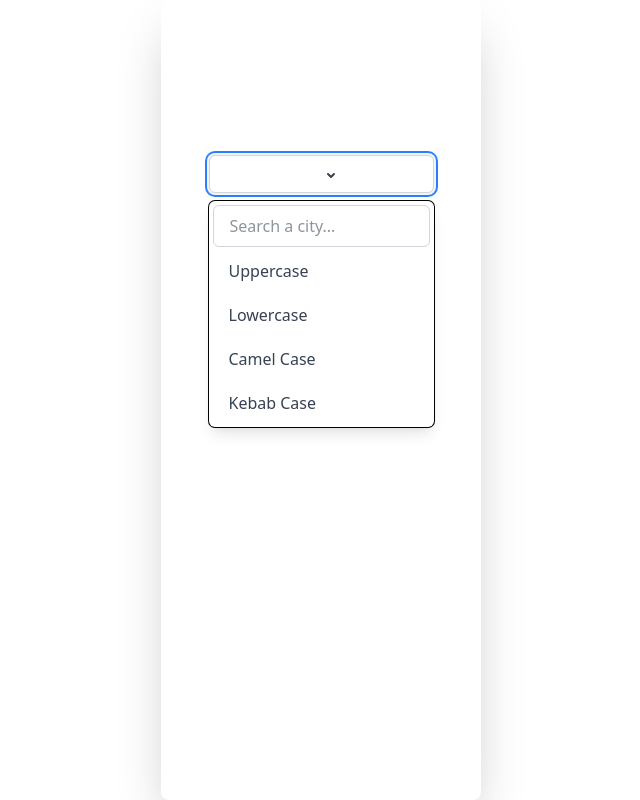
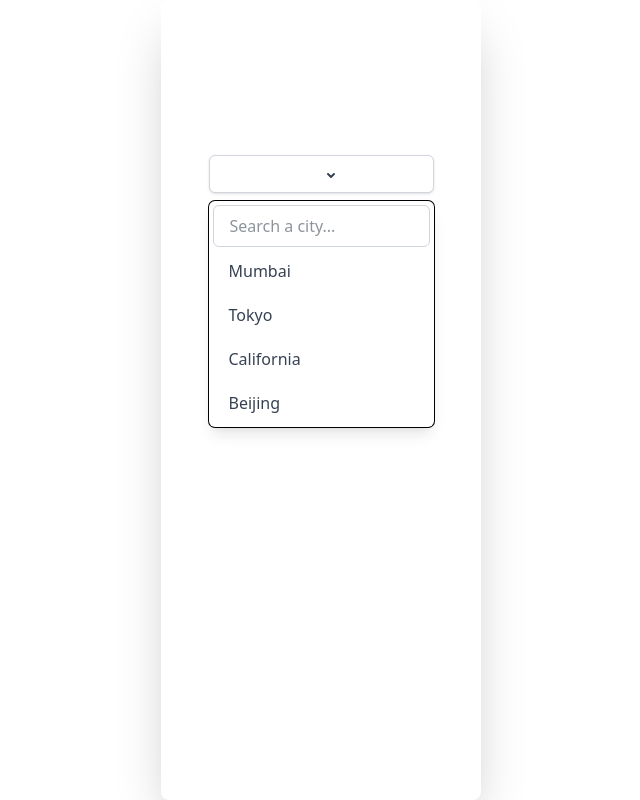
Before and after one commit to karan-verma108/30ProjectsReact, a React (Vite) app in the folder 30projectsreact/: page / in a window 1280 px wide. Both pictures are taken after a click on the button 640 px from the left and 174 px from the top of the page. Shown: the whole page, without its empty margins (319-959 px from the left). Built offline with nearby package versions, Linux system fonts and the light colour scheme; no server answers.

Commit message:
weather app : used useref to close dropdown when clicked outside

```diff
--- a/30projectsreact/src/components/weatherApp/index.tsx
+++ b/30projectsreact/src/components/weatherApp/index.tsx
@@ -1,4 +1,4 @@
-import React, { useEffect, useState } from 'react';
+import React, { useEffect, useState, useRef } from 'react';
 import { MoonIcon, SunIcon } from '@heroicons/react/24/outline';
 
 import { apiKey } from '../../constants';
@@ -31,6 +31,8 @@ export default function WeatherApp(): JSX.Element {
     string,
     React.Dispatch<React.SetStateAction<string>>
   ] = useState<string>('');
+
+  const cityDropdownRef = useRef<HTMLDivElement>(null);
 
   const tempFromApi: string = (data?.main?.temp - 273.15).toFixed(2);
   let tempInCelcius: number = Number(tempFromApi);
@@ -171,6 +173,10 @@ export default function WeatherApp(): JSX.Element {
     setIsDropdownMenuOpen(false);
   };
 
+  const handleAdditionCityClick = (additionalCity: string): void => {
+    setCity(additionalCity);
+  };
+
   console.log('city', city);
 
   useEffect(() => {
@@ -190,6 +196,23 @@ export default function WeatherApp(): JSX.Element {
       handleCurrentBackground();
     }
   }, [tempInCelcius]);
+
+  useEffect(() => {
+    const handleOutsideClick = (e: MouseEvent) => {
+      if (
+        cityDropdownRef.current &&
+        !cityDropdownRef.current.contains(e.target as Node)
+      ) {
+        setIsDropdownMenuOpen(false);
+      }
+    };
+
+    document.addEventListener('click', handleOutsideClick);
+
+    return () => {
+      document.removeEventListener('click', handleOutsideClick);
+    };
+  }, [cityDropdownRef, setIsDropdownMenuOpen]);
 
   return (
     <div
@@ -236,7 +259,10 @@ export default function WeatherApp(): JSX.Element {
               )}
             </div>
           </div>
-          <div className='flex items-center justify-center w-full'>
+          <div
+            className='flex items-center justify-center w-full'
+            ref={cityDropdownRef}
+          >
             <div className='relative group w-9/12'>
               <button
                 className='inline-flex justify-center w-full px-4 py-2 text-sm font-medium text-gray-700 bg-white border border-gray-300 rounded-md shadow-sm focus:outline-none focus:ring-2 focus:ring-offset-2 focus:ring-offset-gray-100 focus:ring-blue-500'
@@ -266,22 +292,35 @@ export default function WeatherApp(): JSX.Element {
                     id='city'
                     name='city'
                     value={city}
+                    autoFocus={isDropdownMenuOpen}
                     className='block w-full px-4 py-2 text-gray-800 border rounded-md  border-gray-300 focus:outline-none'
                     type='text'
                     onChange={handleCityChange}
                     placeholder='Search a city...'
                   />
-                  <p className='block px-4 py-2 text-gray-700 hover:bg-gray-100 active:bg-blue-100 cursor-pointer rounded-md'>
-                    Uppercase
+                  <p
+                    className='block px-4 py-2 text-gray-700 hover:bg-gray-100 active:bg-blue-100 cursor-pointer rounded-md'
+                    onClick={() => handleAdditionCityClick('Mumbai')}
+                  >
+                    Mumbai
                   </p>
-                  <p className='block px-4 py-2 text-gray-700 hover:bg-gray-100 active:bg-blue-100 cursor-pointer rounded-md'>
-                    Lowercase
+                  <p
+                    className='block px-4 py-2 text-gray-700 hover:bg-gray-100 active:bg-blue-100 cursor-pointer rounded-md'
+                    onClick={() => handleAdditionCityClick('Tokyo')}
+                  >
+                    Tokyo
                   </p>
-                  <p className='block px-4 py-2 text-gray-700 hover:bg-gray-100 active:bg-blue-100 cursor-pointer rounded-md'>
-                    Camel Case
+                  <p
+                    className='block px-4 py-2 text-gray-700 hover:bg-gray-100 active:bg-blue-100 cursor-pointer rounded-md'
+                    onClick={() => handleAdditionCityClick('California')}
+                  >
+                    California
                   </p>
-                  <p className='block px-4 py-2 text-gray-700 hover:bg-gray-100 active:bg-blue-100 cursor-pointer rounded-md'>
-                    Kebab Case
+                  <p
+                    className='block px-4 py-2 text-gray-700 hover:bg-gray-100 active:bg-blue-100 cursor-pointer rounded-md'
+                    onClick={() => handleAdditionCityClick('Beijing')}
+                  >
+                    Beijing
                   </p>
                 </form>
               )}
```
